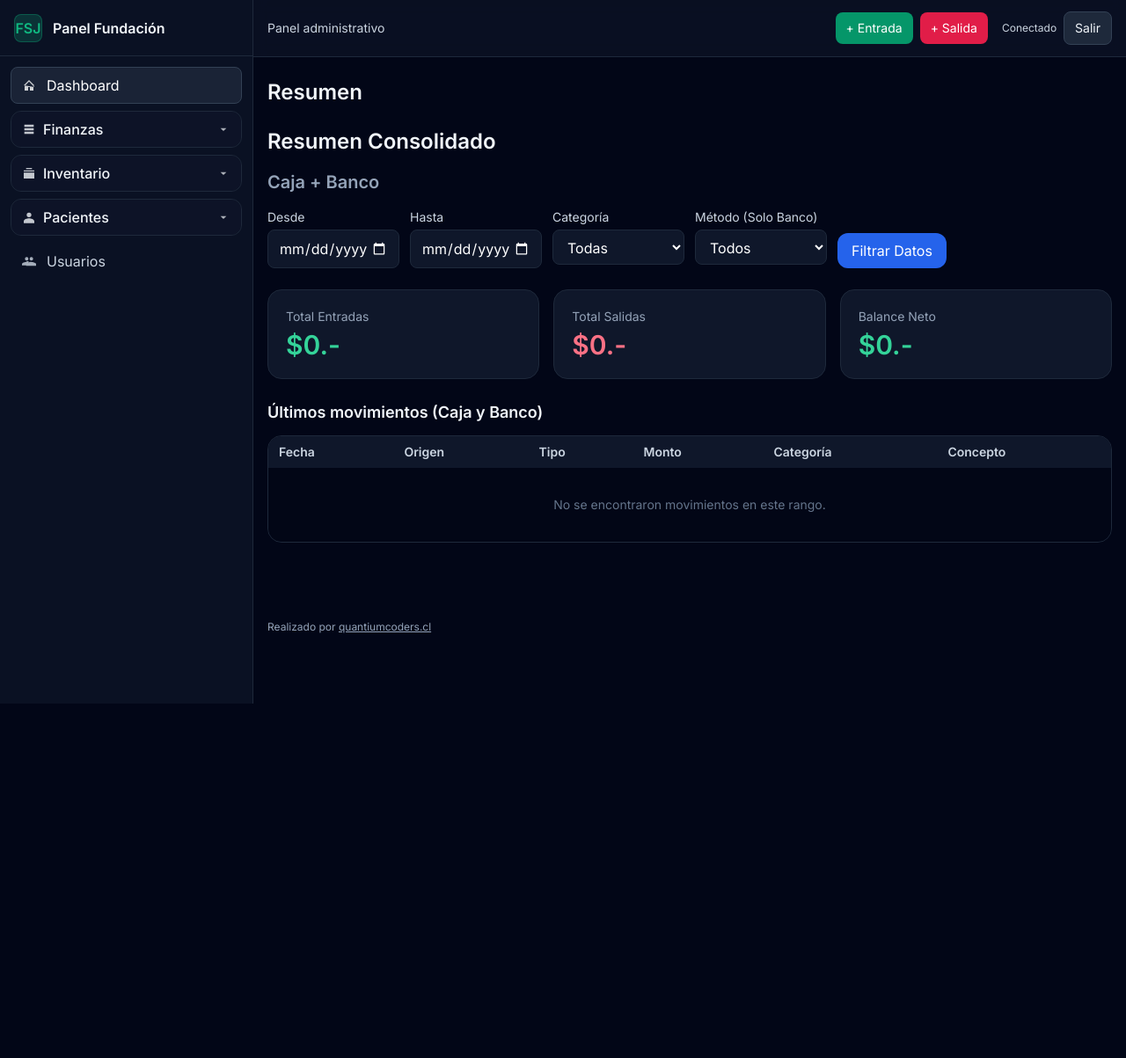
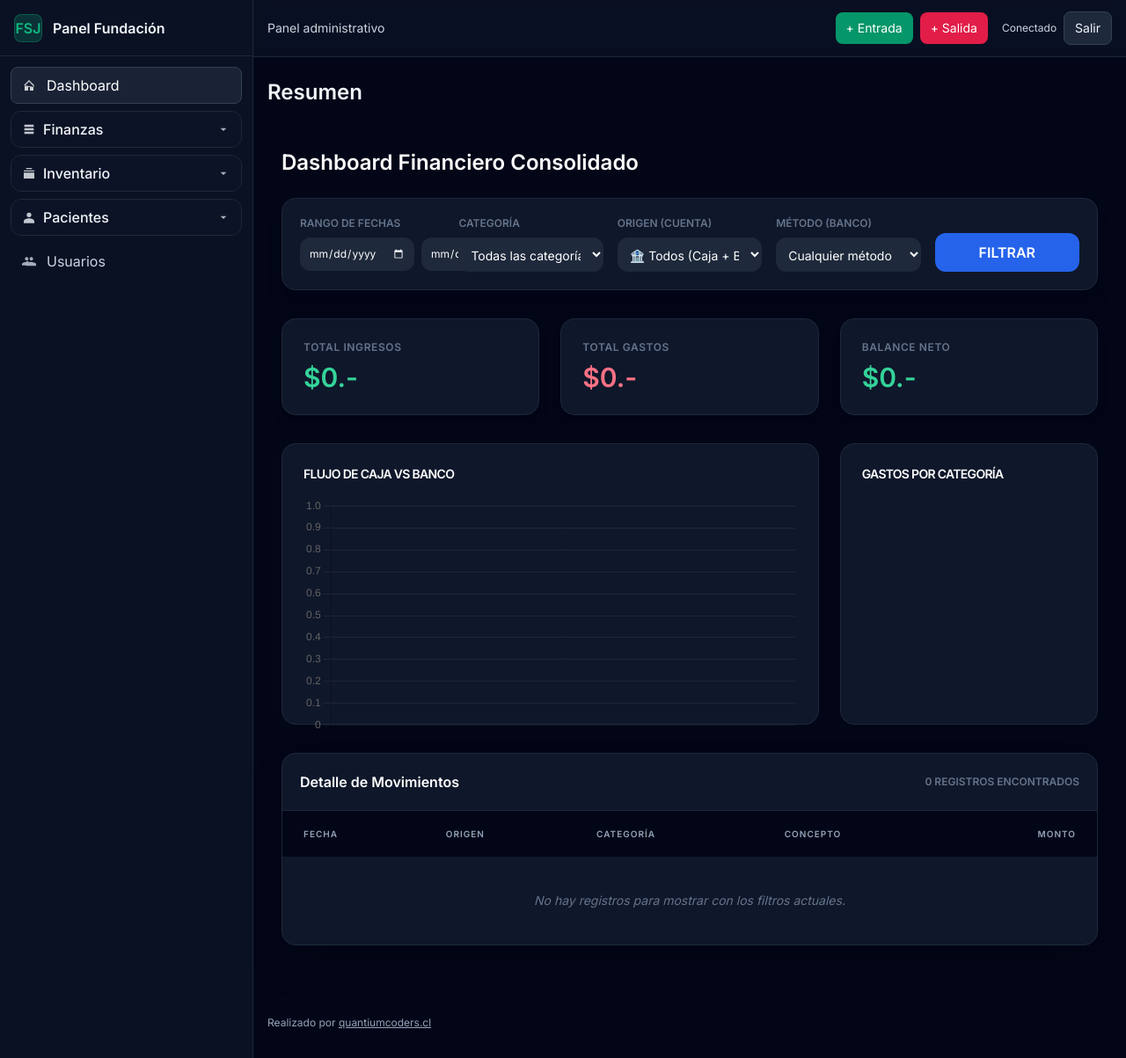
Before and after one commit to FelipeJS1295/admin_fundacion, a FastAPI app: page /dashboard/ in a window 1280 px wide. Shown: the whole page at 88% size. Before the commit the page ends 800 px from the top, so only its background shows below. Run offline with FastAPI, Linux system fonts and the light colour scheme; the visitor is signed in with stand-in values (Sample User, id 1); some libraries are stand-ins or nearby versions.

Commit message:
modificacion dashboard 2.0

```diff
--- a/templates/dashboard/index.html
+++ b/templates/dashboard/index.html
@@ -1,112 +1,159 @@
 {% extends "layouts/base.html" %}
 {% block content %}
-<h2 class="text-2xl font-semibold mb-4">Resumen Consolidado</h2>
-<h3 class="text-xl font-semibold mb-4 text-slate-400">Caja + Banco</h3>
+<div class="max-w-7xl mx-auto px-4 py-6">
+  <h2 class="text-2xl font-bold mb-6 text-white">Dashboard Financiero Consolidado</h2>
 
-<form method="get" action="/dashboard" class="grid gap-3 md:grid-cols-6 mb-6">
+  <form method="get" action="/dashboard"
+    class="grid gap-4 md:grid-cols-5 mb-8 bg-slate-900 p-5 rounded-2xl border border-slate-800 shadow-xl">
     <div>
-    <label class="block text-sm text-slate-300 mb-1">Desde</label>
+      <label class="block text-xs font-bold text-slate-500 uppercase mb-2">Rango de Fechas</label>
+      <div class="flex gap-2">
         <input type="date" name="desde" value="{{ filtro.desde }}"
-      class="w-full rounded-lg bg-slate-900 border border-slate-800 px-3 py-2 text-white">
+          class="w-full rounded-xl bg-slate-800 border-none text-xs text-white p-2.5">
+        <input type="date" name="hasta" value="{{ filtro.hasta }}"
+          class="w-full rounded-xl bg-slate-800 border-none text-xs text-white p-2.5">
+      </div>
     </div>
     <div>
-    <label class="block text-sm text-slate-300 mb-1">Hasta</label>
-    <input type="date" name="hasta" value="{{ filtro.hasta }}"
-      class="w-full rounded-lg bg-slate-900 border border-slate-800 px-3 py-2 text-white">
-  </div>
-  <div>
-    <label class="block text-sm text-slate-300 mb-1">Categoría</label>
-    <select name="categoria_id" class="w-full rounded-lg bg-slate-900 border border-slate-800 px-3 py-2 text-white">
-      <option value="">Todas</option>
+      <label class="block text-xs font-bold text-slate-500 uppercase mb-2">Categoría</label>
+      <select name="categoria_id" class="w-full rounded-xl bg-slate-800 border-none text-sm text-white p-2.5">
+        <option value="">Todas las categorías</option>
         {% for c in categorias %}
         <option value="{{ c.id }}" {{ 'selected' if filtro.categoria_id==c.id else '' }}>{{ c.nombre }}</option>
         {% endfor %}
       </select>
     </div>
     <div>
-    <label class="block text-sm text-slate-300 mb-1">Método (Solo Banco)</label>
-    <select name="metodo" class="w-full rounded-lg bg-slate-900 border border-slate-800 px-3 py-2 text-white">
-      {% set metodos = ['','efectivo','transferencia','debito','credito','otros'] %}
-      {% for m in metodos %}
-      <option value="{{ m }}" {{ 'selected' if filtro.metodo==m else '' }}>{{ (m or 'Todos')|capitalize }}</option>
+      <label class="block text-xs font-bold text-slate-500 uppercase mb-2">Origen (Cuenta)</label>
+      <select name="origen" class="w-full rounded-xl bg-slate-800 border-none text-sm text-white p-2.5">
+        <option value="">🏦 Todos (Caja + Banco)</option>
+        <option value="Banco" {{ 'selected' if filtro.origen=='Banco' else '' }}>💳 Solo Banco</option>
+        <option value="Caja" {{ 'selected' if filtro.origen=='Caja' else '' }}>💵 Solo Caja</option>
+      </select>
+    </div>
+    <div>
+      <label class="block text-xs font-bold text-slate-500 uppercase mb-2">Método (Banco)</label>
+      <select name="metodo" class="w-full rounded-xl bg-slate-800 border-none text-sm text-white p-2.5">
+        <option value="">Cualquier método</option>
+        {% for m in ['efectivo','transferencia','debito','credito','otros'] %}
+        <option value="{{ m }}" {{ 'selected' if filtro.metodo==m else '' }}>{{ m|capitalize }}</option>
         {% endfor %}
       </select>
     </div>
-  <div class="md:col-span-2 flex items-end">
-    <button class="px-4 py-2 rounded-xl bg-blue-600 hover:bg-blue-500 text-white w-full md:w-auto transition-colors">
-      Filtrar Datos
+    <div class="flex items-end">
+      <button type="submit"
+        class="w-full bg-blue-600 hover:bg-blue-500 text-white font-bold py-2.5 rounded-xl transition-all">
+        FILTRAR
       </button>
     </div>
   </form>
 
-<div class="grid grid-cols-1 md:grid-cols-3 gap-4 mb-6">
-  <div class="rounded-2xl p-5 bg-slate-900 border border-slate-800">
-    <div class="text-slate-400 text-sm">Total Entradas</div>
-    <div class="text-3xl font-bold mt-1 text-emerald-400">{{ kpi.entradas|clp }}</div>
+  <div class="grid grid-cols-1 md:grid-cols-3 gap-6 mb-8">
+    <div class="bg-slate-900 border border-slate-800 p-6 rounded-2xl shadow-lg">
+      <div class="text-slate-500 text-xs font-bold uppercase tracking-wider">Total Ingresos</div>
+      <div class="text-3xl font-black text-emerald-400 mt-2">{{ kpi.entradas|clp }}</div>
     </div>
-  <div class="rounded-2xl p-5 bg-slate-900 border border-slate-800">
-    <div class="text-slate-400 text-sm">Total Salidas</div>
-    <div class="text-3xl font-bold mt-1 text-rose-400">{{ kpi.salidas|clp }}</div>
+    <div class="bg-slate-900 border border-slate-800 p-6 rounded-2xl shadow-lg">
+      <div class="text-slate-500 text-xs font-bold uppercase tracking-wider">Total Gastos</div>
+      <div class="text-3xl font-black text-rose-400 mt-2">{{ kpi.salidas|clp }}</div>
     </div>
-  <div class="rounded-2xl p-5 bg-slate-900 border border-slate-800">
-    <div class="text-slate-400 text-sm">Balance Neto</div>
-    <div class="text-3xl font-bold mt-1 {{ 'text-emerald-400' if kpi.neto >= 0 else 'text-rose-400' }}">
+    <div class="bg-slate-900 border border-slate-800 p-6 rounded-2xl shadow-lg">
+      <div class="text-slate-500 text-xs font-bold uppercase tracking-wider">Balance Neto</div>
+      <div class="text-3xl font-black mt-2 {{ 'text-emerald-400' if kpi.neto >= 0 else 'text-rose-400' }}">
         {{ kpi.neto|clp }}
       </div>
     </div>
   </div>
 
-<h3 class="text-lg font-semibold mb-3">Últimos movimientos (Caja y Banco)</h3>
-<div class="overflow-x-auto rounded-2xl border border-slate-800 mb-8">
+  <div class="grid grid-cols-1 lg:grid-cols-3 gap-6 mb-8">
+    <div class="lg:col-span-2 bg-slate-900 border border-slate-800 p-6 rounded-2xl h-80">
+      <h3 class="text-white text-sm font-bold mb-4 uppercase tracking-tighter">Flujo de Caja vs Banco</h3>
+      <canvas id="chartFlujo"></canvas>
+    </div>
+    <div class="bg-slate-900 border border-slate-800 p-6 rounded-2xl h-80">
+      <h3 class="text-white text-sm font-bold mb-4 uppercase tracking-tighter">Gastos por Categoría</h3>
+      <canvas id="chartGastos"></canvas>
+    </div>
+  </div>
+
+  <div class="bg-slate-900 border border-slate-800 rounded-2xl overflow-hidden shadow-2xl">
+    <div class="p-5 border-b border-slate-800 flex justify-between items-center">
+      <h3 class="text-white font-bold">Detalle de Movimientos</h3>
+      <span class="text-xs text-slate-500 uppercase font-bold">{{ items|length }} registros encontrados</span>
+    </div>
+    <div class="overflow-x-auto">
       <table class="min-w-full text-sm">
-    <thead class="bg-slate-900 text-slate-300">
+        <thead class="bg-slate-950 text-slate-400 text-left">
           <tr>
-        <th class="px-3 py-2 text-left">Fecha</th>
-        <th class="px-3 py-2 text-left">Origen</th>
-        <th class="px-3 py-2 text-left">Tipo</th>
-        <th class="px-3 py-2 text-left">Monto</th>
-        <th class="px-3 py-2 text-left">Categoría</th>
-        <th class="px-3 py-2 text-left">Concepto</th>
+            <th class="px-6 py-4 font-semibold uppercase tracking-widest text-[10px]">Fecha</th>
+            <th class="px-6 py-4 font-semibold uppercase tracking-widest text-[10px]">Origen</th>
+            <th class="px-6 py-4 font-semibold uppercase tracking-widest text-[10px]">Categoría</th>
+            <th class="px-6 py-4 font-semibold uppercase tracking-widest text-[10px]">Concepto</th>
+            <th class="px-6 py-4 font-semibold uppercase tracking-widest text-[10px] text-right">Monto</th>
           </tr>
         </thead>
-    <tbody class="bg-slate-950/50">
+        <tbody class="divide-y divide-slate-800">
           {% for item in items %}
-      <tr class="border-t border-slate-800 hover:bg-slate-900/50 transition-colors">
-        <td class="px-3 py-2 text-slate-400">{{ item.fecha }}</td>
-        <td class="px-3 py-2">
+          <tr class="hover:bg-slate-800/30 transition-colors">
+            <td class="px-6 py-4 text-slate-400 whitespace-nowrap">{{ item.fecha }}</td>
+            <td class="px-6 py-4">
               <span
-            class="px-2 py-0.5 rounded text-[10px] uppercase font-bold border
-                {{ 'border-blue-500 text-blue-400' if item.origen == 'Banco' else 'border-green-500 text-green-400' }}">
+                class="px-2 py-0.5 rounded text-[10px] font-black uppercase border
+                                {{ 'border-blue-500 text-blue-400 bg-blue-500/10' if item.origen == 'Banco' else 'border-amber-500 text-amber-400 bg-amber-500/10' }}">
                 {{ item.origen }}
               </span>
             </td>
-        <td class="px-3 py-2">
-          <span class="px-2 py-0.5 rounded-full text-xs
-            {{ 'bg-emerald-900/40 text-emerald-200' if item.tipo=='entrada' else 'bg-rose-900/40 text-rose-200' }}">
-            {{ item.tipo|capitalize }}
-          </span>
+            <td class="px-6 py-4 text-slate-200">{{ item.categoria }}</td>
+            <td class="px-6 py-4 text-slate-500 italic">{{ item.concepto }}</td>
+            <td
+              class="px-6 py-4 text-right font-bold {{ 'text-emerald-400' if item.tipo == 'entrada' else 'text-rose-400' }}">
+              {{ '+' if item.tipo == 'entrada' else '-' }} {{ item.monto|clp }}
             </td>
-        <td class="px-3 py-2 font-mono {{ 'text-emerald-400' if item.tipo=='entrada' else 'text-rose-400' }}">
-          {{ item.monto|clp }}
-        </td>
-        <td class="px-3 py-2 text-slate-300">{{ item.categoria }}</td>
-        <td class="px-3 py-2 text-slate-500">{{ item.concepto }}</td>
           </tr>
           {% else %}
           <tr>
-        <td class="px-3 py-8 text-center text-slate-500" colspan="6">No se encontraron movimientos en este rango.</td>
+            <td colspan="5" class="px-6 py-10 text-center text-slate-500 italic">No hay registros para mostrar con los
+              filtros actuales.</td>
           </tr>
           {% endfor %}
         </tbody>
       </table>
     </div>
+  </div>
+</div>
 
-<style>
-  canvas {
-    display: block;
-    width: 100% !important;
-    height: 100% !important;
-  }
-</style>
+<script src="https://cdn.jsdelivr.net/npm/chart.js"></script>
+<script>
+  const serie = {{ serie| tojson }};
+  const catGastos = {{ cat_salidas| tojson }};
+  const chartFlujoCtx = document.getElementById('chartFlujo').getContext('2d');
+  const chartGastosCtx = document.getElementById('chartGastos').getContext('2d');
 
+  // Chart de Flujo
+  new Chart(chartFlujoCtx, {
+    type: 'line',
+    data: {
+      labels: serie.map(s => s.fecha),
+      datasets: [
+        { label: 'Ingresos', data: serie.map(s => s.entradas), borderColor: '#10b981', backgroundColor: '#10b98122', fill: true, tension: 0.4 },
+        { label: 'Gastos', data: serie.map(s => s.salidas), borderColor: '#f43f5e', backgroundColor: '#f43f5e22', fill: true, tension: 0.4 }
+      ]
+    },
+    options: { responsive: true, maintainAspectRatio: false, plugins: { legend: { display: false } }, scales: { y: { grid: { color: '#ffffff11' } }, x: { grid: { display: false } } } }
+  });
+
+  // Chart de Gastos (Donut)
+  new Chart(chartGastosCtx, {
+    type: 'doughnut',
+    data: {
+      labels: catGastos.map(c => c.categoria),
+      datasets: [{
+        data: catGastos.map(c => c.total),
+        backgroundColor: ['#e11d48', '#f43f5e', '#fb7185', '#fda4af', '#fff1f2'],
+        borderWidth: 0
+      }]
+    },
+    options: { responsive: true, maintainAspectRatio: false, cutout: '70%', plugins: { legend: { position: 'bottom', labels: { boxWidth: 10, color: '#94a3b8' } } } }
+  });
+</script>
 {% endblock %}
```
Also changed, not shown: app/routers/dashboard.py (+56 -38 lines). Lines whose indentation alone changed are shown as unchanged.
